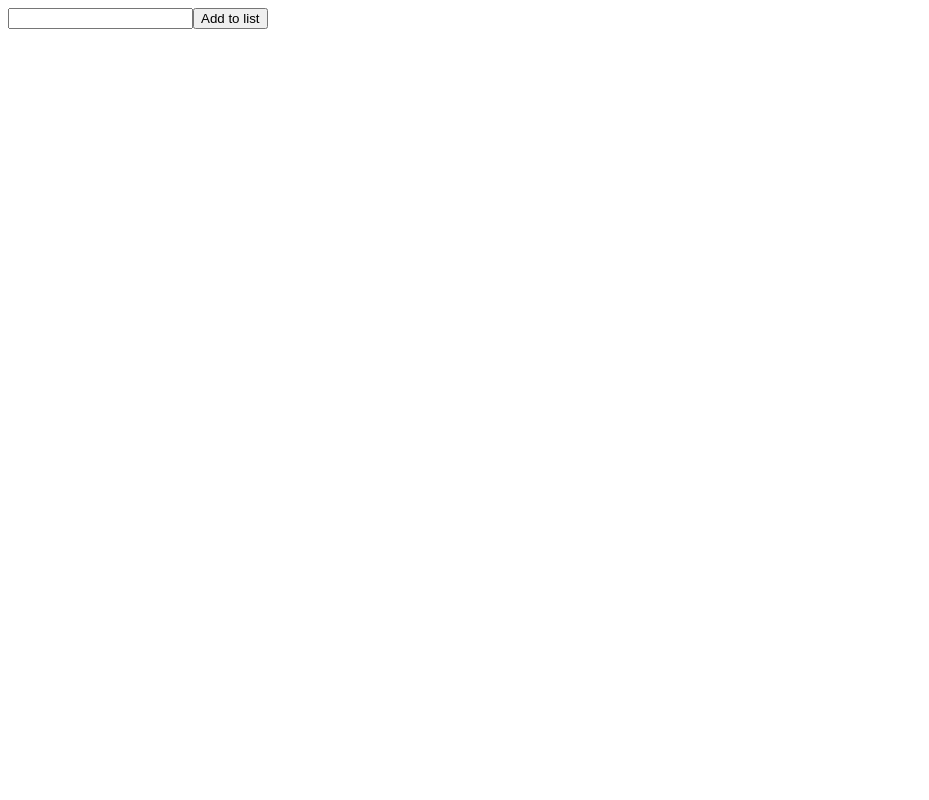
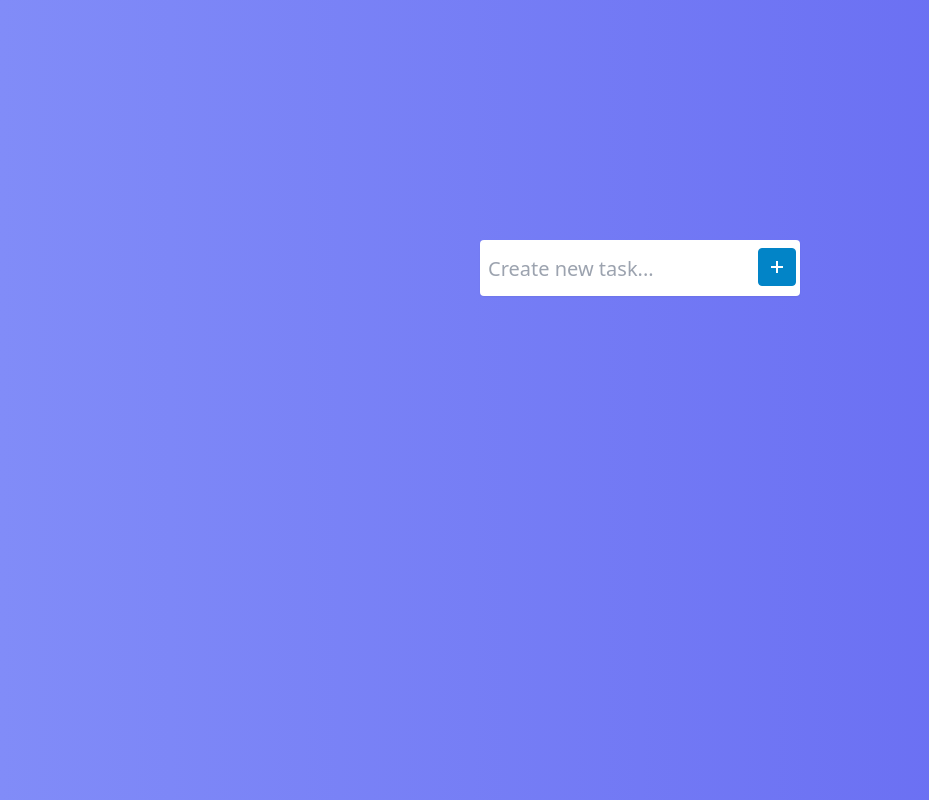
Before and after one commit to lxndrbukin/ToDo-List, a React (Create React App) app: page / in a window 1280 px wide. Shown: the whole page, without its empty margins (0-929 px from the left). Built offline with nearby package versions, Linux system fonts and the light colour scheme.

Commit message:
Working on the basic concept of the ToDo list

```diff
--- a/package.json
+++ b/package.json
@@ -8,6 +8,7 @@
     "@testing-library/user-event": "^13.5.0",
     "react": "^18.2.0",
     "react-dom": "^18.2.0",
+    "react-icons": "^4.7.1",
     "react-scripts": "5.0.1",
     "web-vitals": "^2.1.4"
   },
@@ -34,5 +35,8 @@
       "last 1 firefox version",
       "last 1 safari version"
     ]
+  },
+  "devDependencies": {
+    "tailwindcss": "^3.2.4"
   }
 }
--- a/src/App.js
+++ b/src/App.js
@@ -1,8 +1,9 @@
-import ToDo from "./components/ToDo";
+import './index.css';
+import ToDo from './components/ToDo';
 
 function App() {
   return (
-    <div>
+    <div className='w-screen h-screen flex bg-gradient-to-r from-indigo-400 to-indigo-500'>
       <ToDo />
     </div>
   );
--- a/src/components/ToDo.js
+++ b/src/components/ToDo.js
@@ -1,28 +1,71 @@
 import { useState } from 'react';
+import Button from './reusable/Button';
+import { GoPlus } from 'react-icons/go';
 import ToDoItem from './ToDoItem';
 
 function ToDo() {
   const [list, setList] = useState([]);
   const [item, setItem] = useState('');
 
-  const handleChange = (e) => {
+  const handleSetItem = (e) => {
     setItem(e.target.value);
   };
 
-  const handleClick = () => {
+  const handleAddItem = () => {
     setList([...list, item]);
+    setItem('');
+  };
+
+  const handleDeleteItem = (item) => {
+    const updatedList = list.filter((listItem) => listItem !== item);
+    setList(updatedList);
+  };
+
+  const handleUpdateItem = (item, index) => {
+    const updatedList = [...list];
+    updatedList[index] = item;
+    setList(updatedList);
+  };
+
+  const handleSubmit = (e) => {
+    e.preventDefault();
   };
 
   const renderedList = list.map((listItem, index) => {
-    return <ToDoItem listItem={listItem} key={index} />;
+    return (
+      <ToDoItem
+        handleDeleteItem={handleDeleteItem}
+        handleUpdateItem={handleUpdateItem}
+        listItem={listItem}
+        key={index}
+        index={index}
+      />
+    );
   });
+
+  const listContainer = <div className='mt-2'>{renderedList}</div>;
+
   return (
-    <div>
-      <div>
-        <input onChange={handleChange} value={item} />
-        <button onClick={handleClick}>Add to list</button>
-      </div>
-      <div>{renderedList}</div>
+    <div className='mt-60 mx-auto'>
+      <form
+        onSubmit={handleSubmit}
+        className='flex flex-row w-fit justify-between relative'
+      >
+        <input
+          className='w-80 h-14 pl-2 pr-11 rounded shadow-sm text-xl focus:outline-none'
+          onChange={handleSetItem}
+          value={item}
+          placeholder='Create new task...'
+        />
+        <Button
+          className='absolute h-fit right-1 inset-y-2'
+          buttonType={'primary'}
+          onClick={handleAddItem}
+        >
+          <GoPlus />
+        </Button>
+      </form>
+      {list.length !== 0 && listContainer}
     </div>
   );
 }
--- a/src/components/ToDoItem.js
+++ b/src/components/ToDoItem.js
@@ -1,13 +1,57 @@
-function ToDoItem({ listItem }) {
-  return (
-    <div>
-      <div>{listItem}</div>
+import { useState } from 'react';
+import { GoPencil, GoTrashcan } from 'react-icons/go';
+import Button from './reusable/Button';
+
+function ToDoItem({ listItem, index, handleDeleteItem, handleUpdateItem }) {
+  const [showUpdateForm, setShowUpdateForm] = useState(false);
+  const [updatedItem, setUpdatedItem] = useState(listItem);
+
+  const handleUpdateForm = () => {
+    setShowUpdateForm(true);
+  };
+
+  const handleChange = (e) => {
+    setUpdatedItem(e.target.value);
+  };
+
+  const handleClick = () => {
+    handleUpdateItem(updatedItem, index);
+    setShowUpdateForm(false);
+  };
+
+  const renderedItem = () => {
+    return (
+      <div className='bg-white my-1 p-1 rounded flex flex-row justify-between'>
+        <div>{listItem}</div>
+        <div className='flex flex-row'>
+          <Button buttonType={'primary'} onClick={handleUpdateForm}>
+            <GoPencil />
+          </Button>
+          <Button
+            buttonType={'danger'}
+            onClick={() => handleDeleteItem(listItem)}
+          >
+            <GoTrashcan />
+          </Button>
+        </div>
+      </div>
+    );
+  };
+
+  const renderedUpdateForm = () => {
+    return (
       <div>
-        <button>Edit</button>
-        <button>Delete</button>
+        <div>
+          <input onChange={handleChange} value={updatedItem} />
+          <Button buttonType={'secondary'} onClick={handleClick}>
+            Submit
+          </Button>
+        </div>
       </div>
-    </div>
-  );
+    );
+  };
+
+  return showUpdateForm ? renderedUpdateForm() : renderedItem();
 }
 
 export default ToDoItem;
--- /dev/null
+++ b/src/components/reusable/Button.js
@@ -0,0 +1,15 @@
+function Button({ buttonType, children, className, ...rest }) {
+  const buttonTypes = {
+    primary: 'text-white bg-sky-600 border border-sky-600 rounded p-2.5',
+    secondary: 'text-white bg-gray-400 border border-gray-400 rounded p-2.5',
+    danger: 'text-white bg-red-500 border border-red-500 rounded p-2.5',
+    success: 'text-white bg-lime-300 border border-lime-300 rounded p-2.5',
+  };
+  return (
+    <button {...rest} className={`${buttonTypes[buttonType]} ${className}`}>
+      {children}
+    </button>
+  );
+}
+
+export default Button;
--- /dev/null
+++ b/src/index.css
@@ -0,0 +1,3 @@
+@tailwind base;
+@tailwind components;
+@tailwind utilities;
--- /dev/null
+++ b/tailwind.config.js
@@ -0,0 +1,8 @@
+/** @type {import('tailwindcss').Config} */
+module.exports = {
+  content: ['./src/**/*.{js,jsx,ts,tsx}'],
+  theme: {
+    extend: {},
+  },
+  plugins: [],
+};
```
Also changed, not shown: .gitpod.yml (added), 1 other file (tests, documents, lock files or other folders).
